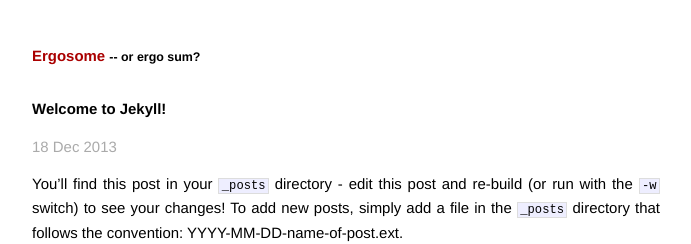
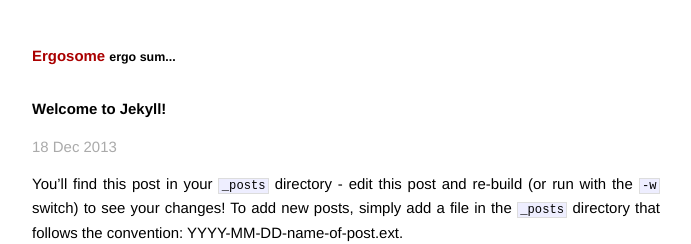
Before and after one commit to armish/ergosome, a Jekyll site: the page built from _posts/2013-12-18-welcome-to-jekyll.markdown, in a window 1280 px wide. Shown: the top 244 px of the page, without its empty margins (294-985 px from the left). Built offline with Jekyll 4.4.1, drawn with Linux system fonts in a browser that asks for light colours; Markdown is read by kramdown in place of the engine named in the settings.

Commit message:
edited the web site title.

```diff
--- a/_layouts/default.html
+++ b/_layouts/default.html
@@ -3,7 +3,7 @@
     <head>
         <meta charset="utf-8">
         <meta http-equiv="X-UA-Compatible" content="IE=edge,chrome=1">
-        <title>{{ page.title }}</title>
+        <title>{{ site.name }}</title>
         <meta name="viewport" content="width=device-width">
 
         <!-- syntax highlighting CSS -->
@@ -28,7 +28,8 @@
 
         <div class="site">
           <div class="header">
-            <h1 class="title"><a href="/">{{ site.name }}</a> <small>-- or ergo sum?</small></h1>
+            <h1 class="title"><a href="/">{{ site.name }}</a></h1>
+	    <h1 class="title"><small>ergo sum...</small></h1>
           </div>
 
           {{ content }}
```
